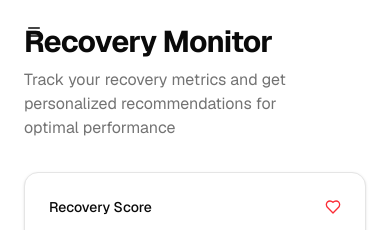
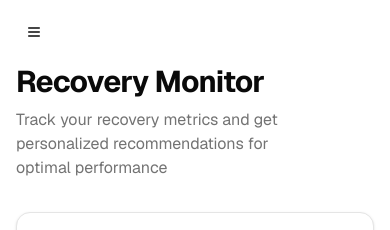
Before and after one commit to AD-Archer/archer-fitness, a Next.js app: page /recovery in a window 390 px wide. Shown: the top 230 px of the page. Built offline with nearby package versions, Linux system fonts and the light colour scheme; no server answers.

Commit message:
fix css for headers

```diff
--- a/app/recovery/page.tsx
+++ b/app/recovery/page.tsx
@@ -6,9 +6,9 @@ export default function RecoveryPage() {
     <div className="flex min-h-screen bg-background">
       <Sidebar />
 
-      <main className="flex-1 p-6 lg:p-8">
+      <main className="flex-1 p-4 md:p-6 lg:p-8 lg:ml-0">
         <div className="max-w-7xl mx-auto">
-          <div className="mb-8">
+          <div className="mb-8 pt-12 lg:pt-0">
             <h1 className="text-3xl font-bold tracking-tight text-balance">Recovery Monitor</h1>
             <p className="text-muted-foreground text-pretty mt-2">
               Track your recovery metrics and get personalized recommendations for optimal performance
--- a/app/track/page.tsx
+++ b/app/track/page.tsx
@@ -6,9 +6,9 @@ export default function TrackPage() {
     <div className="flex min-h-screen bg-background">
       <Sidebar />
 
-      <main className="flex-1 p-6 lg:p-8 pt-16 lg:pt-6">
+      <main className="flex-1 p-4 md:p-6 lg:p-8 lg:ml-0">
         <div className="max-w-7xl mx-auto">
-          <div className="mb-8">
+          <div className="mb-8 pt-12 lg:pt-0">
             <h1 className="text-3xl font-bold tracking-tight text-balance">Workout Tracker</h1>
             <p className="text-muted-foreground text-pretty mt-2">
               Track your exercises, sets, and reps in real-time during your workout
--- a/app/workouts/page.tsx
+++ b/app/workouts/page.tsx
@@ -6,9 +6,9 @@ export default function WorkoutsPage() {
     <div className="flex min-h-screen bg-background">
       <Sidebar />
 
-      <main className="flex-1 p-6 pt-10 lg:p-8">
+      <main className="flex-1 p-4 md:p-6 lg:p-8 lg:ml-0">
         <div className="max-w-6xl mx-auto">
-          <div className="mb-8">
+          <div className="mb-8 pt-12 lg:pt-0">
             <h1 className="text-3xl font-bold tracking-tight text-balance">My Workouts</h1>
             <p className="text-muted-foreground text-pretty mt-2">
               View your workout history, track progress, and repeat favorite sessions
```
